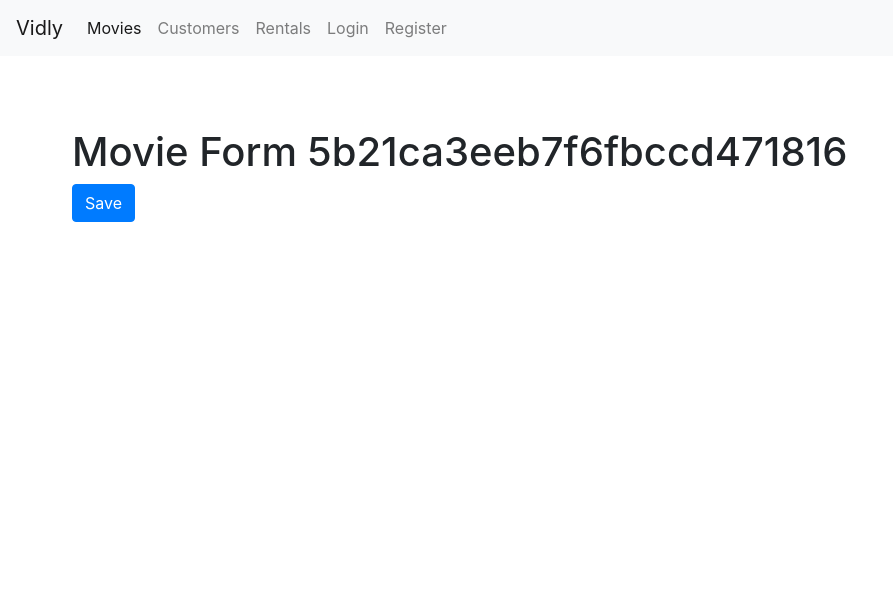
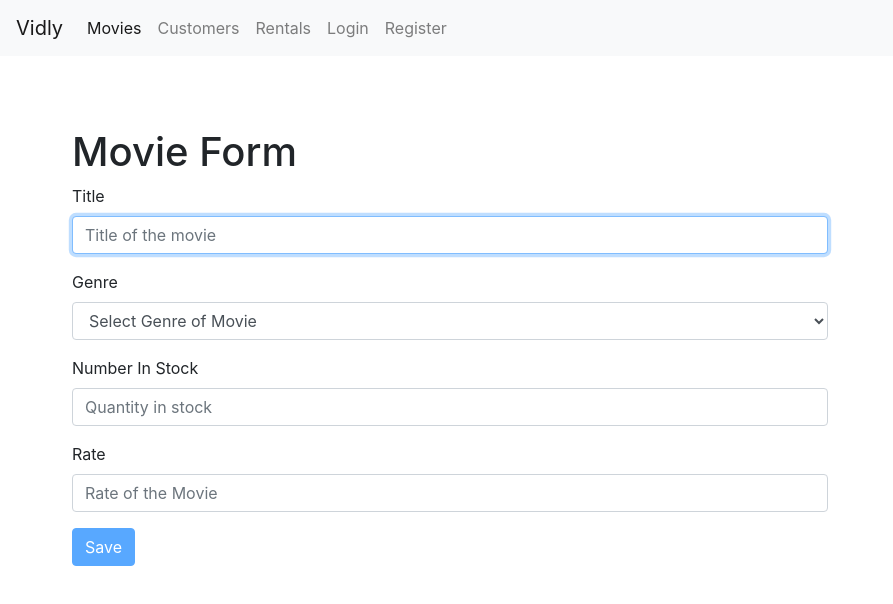
Before and after one commit to Razbotics/vidly-app, a React (Create React App) app: page /movies/5b21ca3eeb7f6fbccd471816 in a window 1280 px wide. Shown: the top 604 px of the page, without its empty margins (0-893 px from the left). Built offline with nearby package versions, Linux system fonts and the light colour scheme.

Commit message:
added movie form

```diff
--- a/src/components/common/form.jsx
+++ b/src/components/common/form.jsx
@@ -1,6 +1,7 @@
 import React, { Component } from "react";
 import Joi from "joi-browser";
 import Input from "./input";
+import Select from "./select";
 
 class Form extends Component {
   state = {
@@ -28,12 +29,12 @@ class Form extends Component {
 
   handleChange = ({ currentTarget: input }) => {
     const { errors, data } = this.state;
-
     const errorMessage = this.validateProperty(input);
     if (errorMessage) errors[input.name] = errorMessage;
     else delete errors[input.name];
 
     data[input.name] = input.value;
+
     this.setState({ data, errors });
   };
 
@@ -47,17 +48,33 @@ class Form extends Component {
 
   renderButton = (label) => {
     return (
-      <button disabled={this.validate()} className="btn btn-primary">
+      <button disabled={this.validate()} onClick={this.handleSubmit} className="btn btn-primary">
         {label}
       </button>
     );
   };
 
-  renderInput = (name, label, { focus, type }) => {
+  renderSelect(name, label, options, { placeholder }) {
+    const { data, errors } = this.state;
+    return (
+      <Select
+        name={name}
+        value={data[name]}
+        label={label}
+        options={options}
+        onChange={this.handleChange}
+        errors={errors[name]}
+        placeholder={placeholder}
+      />
+    );
+  }
+
+  renderInput = (name, label, { focus, type, placeholder }) => {
     const { data, errors } = this.state;
     return (
       <Input
         autoFocus={focus}
+        placeholder={placeholder}
         name={name}
         value={data[name]}
         type={type}
--- a/src/components/common/input.jsx
+++ b/src/components/common/input.jsx
@@ -8,7 +8,6 @@ const Input = ({ name, label, errors, ...rest }) => {
         {...rest}
         name={name}
         id={name}
-        placeholder={label}
         autoComplete="on"
         className="form-control"
       />
--- /dev/null
+++ b/src/components/common/select.jsx
@@ -0,0 +1,20 @@
+import React from "react";
+
+const Select = ({ name, label, options, errors, placeholder, ...rest }) => {
+  return (
+    <div className="form-group">
+      <label htmlFor={name}>{label}</label>
+      <select name={name} id={name} {...rest} className="form-control">
+        <option value="">{placeholder}</option>
+        {options.map((option) => (
+          <option key={option._id} value={option._id}>
+            {option.name}
+          </option>
+        ))}
+      </select>
+      {errors && <div className="alert alert-danger">{errors}</div>}
+    </div>
+  );
+};
+
+export default Select;
--- a/src/components/movieForm.jsx
+++ b/src/components/movieForm.jsx
@@ -1,17 +1,64 @@
 import React from "react";
+import Form from "./common/form";
+import Joi from "joi-browser";
+import { getGenres } from "../services/fakeGenreService";
 
-const MovieForm = ({ match, history }) => {
-  return (
-    <div>
-      <h1>Movie Form {match.params.id} </h1>
-      <button
-        className="btn btn-primary"
-        onClick={() => history.push("/movies")}
-      >
-        Save
-      </button>
-    </div>
-  );
-};
+class MovieForm extends Form {
+  state = {
+    data: {
+      title: "",
+      genreId: "",
+      inStock: "",
+      rate: "",
+    },
+    errors: {},
+    genres: [],
+  };
+
+  componentDidMount() {
+    const genres = getGenres();
+    this.setState({ genres });
+  }
+
+  schema = {
+    id: Joi.string(),
+    title: Joi.string().min(1).required().label("Title"),
+    genreId: Joi.string().label("Genre"),
+    inStock: Joi.number()
+      .integer()
+      .min(1)
+      .max(100)
+      .required()
+      .label("Number In Stock"),
+    rate: Joi.number().min(1).max(10).required().label("Rate"),
+  };
+
+  doSubmit = () => {
+    const { history } = this.props;
+    console.log(this.state.data);
+    history.push("/movies");
+  };
+
+  /* {match.params.id} */
+  render() {
+    return (
+      <div className="movieFormWidth">
+        <h1>Movie Form</h1>
+        {this.renderInput("title", "Title", {
+          focus: true,
+          placeholder: "Title of the movie",
+        })}
+        {this.renderSelect("genreId", "Genre", this.state.genres, {
+          placeholder: "Select Genre of Movie",
+        })}
+        {this.renderInput("inStock", "Number In Stock", {
+          placeholder: "Quantity in stock",
+        })}
+        {this.renderInput("rate", "Rate", { placeholder: "Rate of the Movie" })}
+        {this.renderButton("Save")}
+      </div>
+    );
+  }
+}
 
 export default MovieForm;
--- a/src/components/movies.jsx
+++ b/src/components/movies.jsx
@@ -5,6 +5,7 @@ import MoviesTable from "./moviesTable";
 import { getGenres } from "../services/fakeGenreService";
 import { getMovies } from "../services/fakeMovieService";
 import { paginate } from "../utils/paginate";
+import { Link } from "react-router-dom";
 import _ from "lodash";
 
 class Movies extends Component {
@@ -88,6 +89,9 @@ class Movies extends Component {
             selectedItem={selectedGenre}
             items={genres}
           />
+          <Link to="/movies/new">
+            <button className="mt-3 btn btn-primary">New Movie</button>
+          </Link>
         </div>
         <div className="tableWidth">
           {count === 0 ? (
--- a/src/index.css
+++ b/src/index.css
@@ -22,6 +22,11 @@ code {
   margin-right: 1cm;
 }
 
+.movieFormWidth {
+  min-width: 10cm;
+  width: 20cm;
+}
+
 .tableWidth {
   min-width: 10cm;
   width: 20cm;
```
